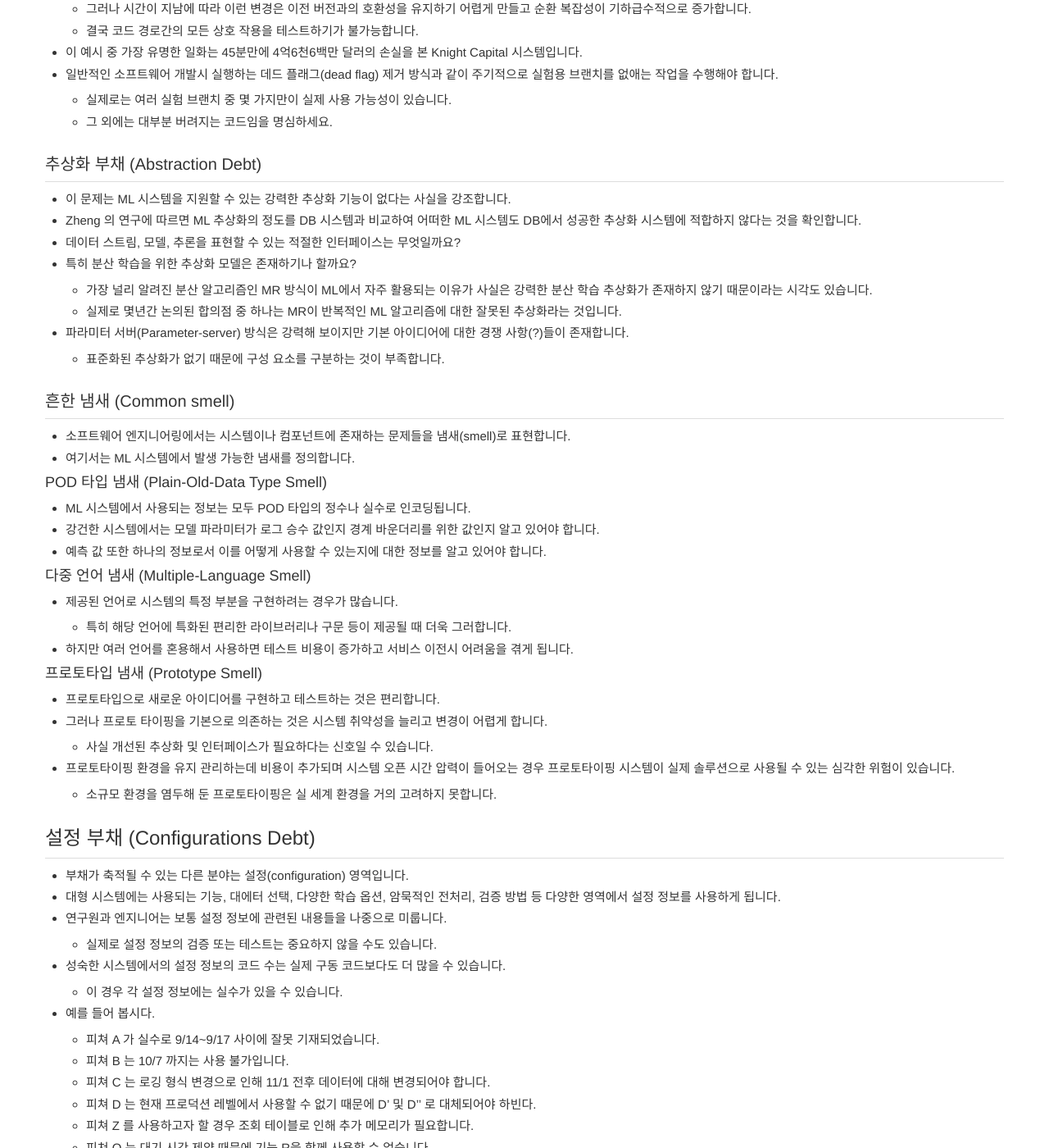
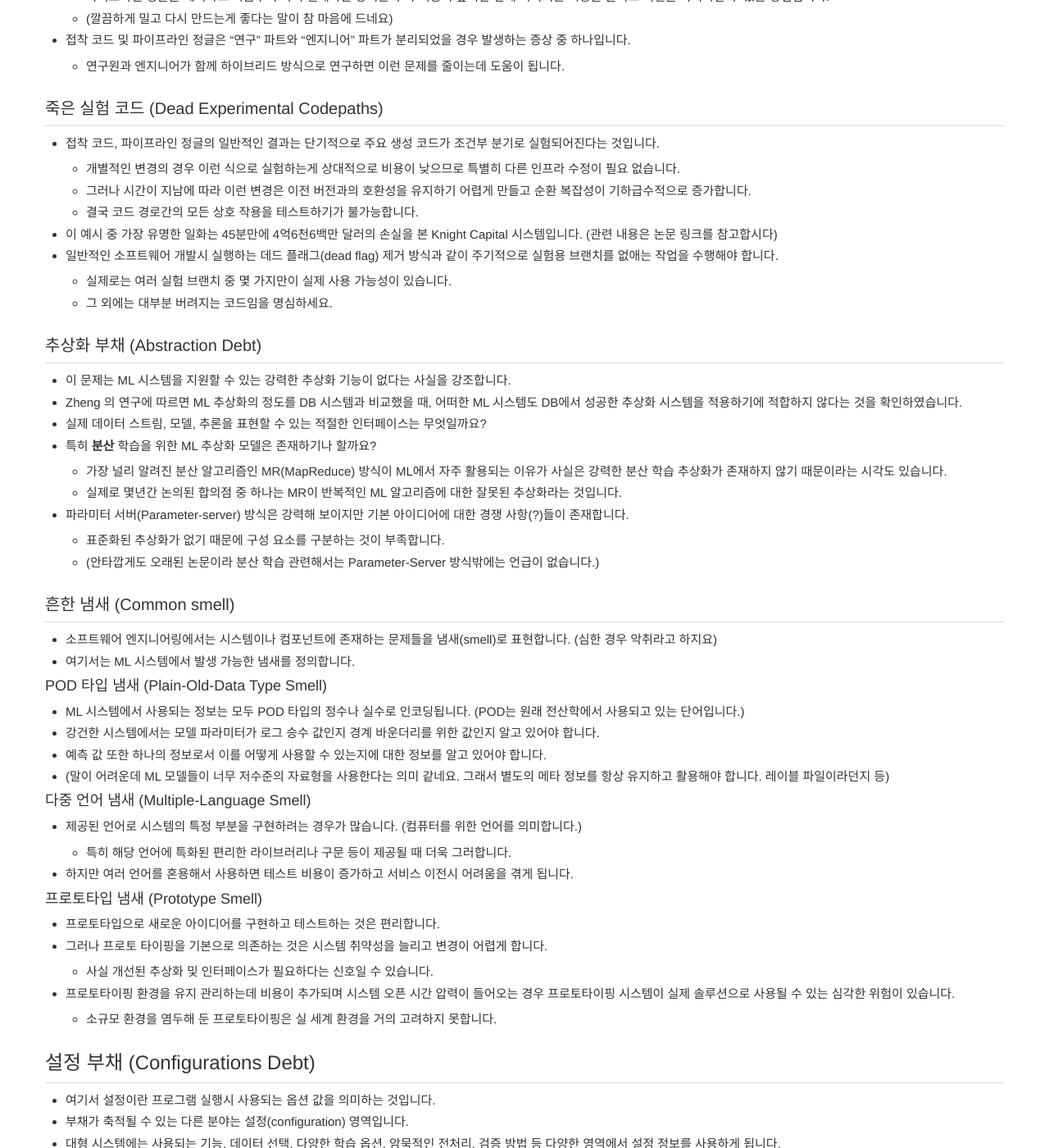
Before and after one commit to norman3/papers, a Jekyll site: the page built from docs/hidden_technical_debt.md, in a window 1280 px wide and 1400 px high, scrolled down 5484 px. Shown: the whole window at 82% size. Built offline with Jekyll 4.4.1, drawn with Linux system fonts in a browser that asks for light colours; nearby versions of some CDN libraries; library files that are not in the unit come from our copies; formulas are drawn with MathJax 3; some of the changed text lies outside the part shown.

Commit message:
Update hidden_technical_debt.md

```diff
--- a/docs/hidden_technical_debt.md
+++ b/docs/hidden_technical_debt.md
@@ -47,11 +47,12 @@ link_url: https://papers.nips.cc/paper/656-hidden-technical-debt-in-machine-lear
 - ML 시스템은 입력 신호를 혼합하여 개선을 불가능하게 합니다.
 - 예를 들어 모델 내의 피쳐(feature) 를 \\(x\_1\\), ...\\(x\_n\\) 개 사용하는 시스템에서 \\(x\_1\\) 의 입력 분포가 변경되면 나머지 \\(n-1\\) 개의 피쳐의 중요도, 가중치 등이 모두 변경되야 할 수도 있습니다.
     - 이는 모델의 배치 스타일을 사용하던 온라인 방식으로 학습하던 상관없이 동일하게 적용됩니다.
-- 이는 새로운 피쳐 \\(x\_{n+1}\\) 을 추가한다거나 혹은 임의의 피쳐 \\(x\_j\\) 를 제거할 때에도 동일합니다.
-- 모든 입력은 서로 독립적이지 않습니다. 이를 우리는 CACE 라고 부릅니다.
+- 이는 새로운 피쳐 \\(x\_{n+1}\\) 을 추가한다거나 혹은 임의의 피쳐 \\(x\_j\\) 를 제거할 때에도 동일하게 적용됩니다.
+- 모든 입력은 서로 독립적이지 않습니다. 이를 우리는 CACE 현상이라고 부릅니다.
 - CACE 원리 (Changing Anything Changes Everything.)
+    - 하나가 변하면 전체가 변한다는 의미입니다.
     - 이는 입력 시그널의 변경 뿐만 아니라 사용하는 하이퍼 파라미터, 학습을 위한 설정, 샘플링 방법, threshold 결정, 데이터 선택 등 모든 가능한 변경들로부터 발생할 수 있습니다.
-- 이를 통합할 수 있는 한가지 방법은 앙상블(ensemble)을 도입하는 것입니다.
+- 이를 통합할 수 있는 한 가지 쉬운 방법은 앙상블(ensemble)을 도입하는 것입니다.
     - 이 방법은 특정한 경우에는 아주 잘 동작합니다
         - 문제 정의상 문제가 서브 태스크로 나뉘어질 수 있는 경우에 적용하기 좋습니다.
     - 물론 대부분의 경우에도 앙상블은 잘 동작합니다. 각 모델의 에러는 서로 연관성이 없기 때문입니다.
@@ -79,8 +80,8 @@ link_url: https://papers.nips.cc/paper/656-hidden-technical-debt-in-machine-lear
 - 좀 더 고전적인 소프트웨어 엔지니어링 분야이서는 이를 가시성 부채(*visiblity debt*)라고 부릅니다.
 - 이는 다른 모델에 숨겨진 강한 종속성을 만들어내기 때문에 최고로 비싼 비용이여 최악의 위험성을 내포합니다.
 - 만약 모델 \\(m\_a\\) 가 개선되면 모든 다른 파트에 영향을 주게 됩니다.
-- 경험적으로 이러한 강 결합은 운영 비용을 빠르게 증가시키고 문제를 어렵게 만들어 냅니다.
-- 게다가 이 문제는 숨겨진 피드백 루프 (hidden feedback loop) 를 만들어냅니다. (뒤에 설명합니다.)
+    - 경험적으로 이러한 강 결합은 운영 비용을 빠르게 증가시키고 문제를 어렵게 만들어 냅니다.
+- 게다가 이 문제는 숨겨진 피드백 루프 (hidden feedback loop) 를 만들어냅니다. (이는 뒤에 설명합니다.)
 - 숨겨진 고객(undeclared consumer)을 찾아내는 것은 매우 어렵습니다.
     - 엄격한 접근 제약이 없는 경우 엔지니어들은 (특히 마감이 다가올 때) 가장 손쉬운 정보를 활용하기 때문입니다.
 
@@ -89,7 +90,7 @@ link_url: https://papers.nips.cc/paper/656-hidden-technical-debt-in-machine-lear
 - 의존성 부채(dependency debt)는 전통적으로 코드 레벨에서 발생하는 부채 문제였습니다.
 - 하지만 ML 시스템에선 데이터 의존성 문제가 더 큰 문제입니다.
     - 게다가 더 발견하기 어렵습니다.
-- 코드에 의한 의존성 부채는 정적 분석 Tool 등을 활용하여 제거할 수 있습니다. 하지만 데이터에 의한 의존성 부채는 이런 Tool 들이 없습니다.
+- 코드에 의한 의존성 부채는 정적 분석 Tool 등을 활용하여 제거할 수 있습니다. 하지만 데이터에 의한 의존성 부채는 아쉽게도 현재 이런 Tool들이 없습니다.
 
 ### 불안정한 데이터 의존성 (Unstable Data Dependencies)
 
@@ -132,10 +133,11 @@ link_url: https://papers.nips.cc/paper/656-hidden-technical-debt-in-machine-lear
 
 - 전통적으로 코드 관점에서는 컴파일러와 빌드 시스템에서 의존성과 관련된 정적 분석을 수행해 줍니다.
 - 하지만 데이터 의존성에 대해서는 이에 대한 도구나 경험이 부족합니다.
-    - 그럼에보 불구하고 오류 확인, 사용자 추적, 마이그레이션, 업데이트 시행시 필수적인 부분입니다.
+    - 그럼에도 불구하고 오류 확인, 사용자 추적, 마이그레이션, 업데이트 시행시 이러한 분석은 필수적인 부분입니다.
 - 이에 대한 도구 중 하나는 자동 피쳐 관리 시스템으로 데이터 소스와 피쳐에 대해 주석(annotated)을 표기할 수 있습니다.
     - 그런 다음 자동화된 체크 과정을 통해 모든 종속성에 적절한 주석이 달려있는지를 확인할 수 있습니다.
 - 이런 종류의 Tool은 실제 서비스의 마이그래이션 및 삭제 처리를 더 안전하게 수행할 수 있습니다.
+- (SE 관련 논문이라 문장이 너무 추상적인데 그냥 정보를 관리할 수 있는 시스템을 구축하라는 의미같습니다.)
 
 ## Feedback Loops
 
@@ -151,17 +153,21 @@ link_url: https://papers.nips.cc/paper/656-hidden-technical-debt-in-machine-lear
     - bandits 알고리즘은 간단히 이야기해서 각기 다른 리워드를 가진 슬롯 머신에서 한번에 한 슬롯 머신에서만 돈을 빼 갈수 있는 도적이 H 시간 후에 최종 보상을 최대화하는 문제입니다.
     - 여기서 문제는 bandits 알고리즘이 실제 문제에서 요구되는 액션 공간만큼 확장하기 어렵다는 것입니다.
     - 보통 랜덤 값을 이용하거나 모델 영역 중 확실한 부분은 따로 분리해서 복잡도를 줄입니다.
+- (이것도 너무 추상적이라 이해하기 어려운 부분이 있는데 사실 별로 중요한 부분은 아닌 것 같습니다.)
 
 ### 숨겨진 피드백 루프 (Hidden Feedback Loops)
 
 - 직접적인 피드백 루프는 분석 비용이 꽤 들지만 ML 연구자들이 자연스럽게 연구할 수 있는 통계적 도전 과제를 제시합니다.
+    - (그냥 분석하긴 어렵지만 할려면 할 수있다고 설명하면 될텐데 말이 참 어렵습니다.)
 - 이것보다 더 어려운 상황은 두개의 시스템이 간접적으로 서로에게 영향을 미치는 숨겨진 피드백 루프입니다.
 - 하나의 예를 들면,
     - 각기 다른 두 시스템이 독립적으로 웹 페이지의 패싯을 결정하는 경우 한쪽이 시스템을 변경하면 다른 쪽의 결과가 달라질 수 있습니다.
     - 사용자가 변경에 반응하여 클릭이 달라집니다.
+    - (그냥 이것도 애매한 내용인데 단순히 생각해보면 서로의 출력값이 상대방의 입력값이 될 수 있다는 의미입니다.)
 - 이 숨겨진 루프는 완진히 분리된 시스템에서 발생할 수 있습니다.
 - 완전히 다른 두 투자회사가 주식 예측 프로그램을 각기 내어놓았다고 해봅시다.
     - 이 중 한 쪽이 성능을 개선하는 경우 (아니면 끔찍한 버그를 내포했거나) 이것이 구매로 이어져 다른 회사의 모델에 영향을 주게 됩니다.
+    - 의도하지 않아도 두 시스템이 영향을 미치게 되는 현상을 생각하면 됩니다.
 
 
 ## ML 시스템의 안티 패턴들 (ML-System Anti-Patterns)
@@ -173,15 +179,16 @@ link_url: https://papers.nips.cc/paper/656-hidden-technical-debt-in-machine-lear
 - 불행하게도 ML 시스템은 부채가 많을 수밖에 없는 디자인 패턴으로 끝나게 됩니다.
 - 이 섹션에서는 ML 시스템에 흔히 보여지는 안티 패턴을 기술합니다.
 
-### 접착제 코드 (Glue code)
+### 접착 코드 (Glue code)
 
 - ML 연구자들은 독립된 패키지 형식으로 솔루션을 개발하는 경향이 있습니다.
 - 이 때 다양한 오픈소스 패키지를 사용하게 되는데 이런 경우 접착코드 패턴이 생겨납니다.
-    - 데이터 입출력시 막대한 양의 지원 코드가 생겨나기 쉽습니다.
-- 접착제 코드는 코드를 특정 패키지에 고정시키는 경향이 있기 때문에 장기적으로는 비싼 비용을 치르게 됩니다.
+    - 특히 데이터 입출력시 막대한 양의 지원 코드가 생겨나기 쉽습니다.
+- 접착제 코드는 코드를 특정 패키지만을 사용하도록 고정시키는 경향이 있기 때문에 장기적으로는 비싼 비용을 치르게 됩니다.
     - 일반화된 패키지를 도입하면 목적 함수 조절이 어려워지기 때문에 개선점 적용이 어려울 수 있습니다.
 - 이미 성숙된 시스템은 최대 5% ML 코드와 95% 정도의 접착 코드가 구성될 수 있습니다.
     - 따라서 일반적인 패키지를 선호하는 것 보다 깨끗한 상태의 기본 솔루션을 만드는게 비용을 줄일 수 있습니다.
+    - (사실 이해는 잘 되지 않습니다. 진짜 이런지)
 - 접착 코드를 줄이는 방안은 블랙박스 스타일의 패키지들을 API 로 한번 감싸는 것입니다.
     - 이를 통해 재사용성을 높이고 패키지 변경 비용을 줄일 수 있습니다.
 
@@ -195,6 +202,7 @@ link_url: https://papers.nips.cc/paper/656-hidden-technical-debt-in-machine-lear
 - 이 모든 것이 시스템의 기술적 부채를 증가시킵니다.
 - 파이프라인 정글 문제는 데이터 수입 및 추출에 대해 전체적으로 조망해야만 피해갈 수 있습니다.
     - 파이프라인 정글을 폐기하고 처음부터 다시 설계하는 방식은 투자 비용이 높지만 전체 지속되는 비용을 줄이고 혁신을 가속화할 수 있는 방법입니다.
+    - (깔끔하게 밀고 다시 만드는게 좋다는 말이 참 마음에 드네요)
 - 접착 코드 및 파이프라인 정글은 "연구" 파트와 "엔지니어" 파트가 분리되었을 경우 발생하는 증상 중 하나입니다.
     - 연구원과 엔지니어가 함께 하이브리드 방식으로 연구하면 이런 문제를 줄이는데 도움이 됩니다.
 
@@ -205,7 +213,7 @@ link_url: https://papers.nips.cc/paper/656-hidden-technical-debt-in-machine-lear
     - 개별적인 변경의 경우 이런 식으로 실험하는게 상대적으로 비용이 낮으므로 특별히 다른 인프라 수정이 필요 없습니다.
     - 그러나 시간이 지남에 따라 이런 변경은 이전 버전과의 호환성을 유지하기 어렵게 만들고 순환 복잡성이 기하급수적으로 증가합니다.
     - 결국 코드 경로간의 모든 상호 작용을 테스트하기가 불가능합니다.
-- 이 예시 중 가장 유명한 일화는 45분만에 4억6천6백만 달러의 손실을 본 Knight Capital 시스템입니다.
+- 이 예시 중 가장 유명한 일화는 45분만에 4억6천6백만 달러의 손실을 본 Knight Capital 시스템입니다. (관련 내용은 논문 링크를 참고합시다)
 - 일반적인 소프트웨어 개발시 실행하는 데드 플래그(dead flag) 제거 방식과 같이 주기적으로 실험용 브랜치를 없애는 작업을 수행해야 합니다.
     - 실제로는 여러 실험 브랜치 중 몇 가지만이 실제 사용 가능성이 있습니다.
     - 그 외에는 대부분 버려지는 코드임을 명심하세요.
@@ -214,28 +222,30 @@ link_url: https://papers.nips.cc/paper/656-hidden-technical-debt-in-machine-lear
 ### 추상화 부채 (Abstraction Debt)
 
 - 이 문제는 ML 시스템을 지원할 수 있는 강력한 추상화 기능이 없다는 사실을 강조합니다.
-- Zheng 의 연구에 따르면 ML 추상화의 정도를 DB 시스템과 비교하여 어떠한 ML 시스템도 DB에서 성공한 추상화 시스템에 적합하지 않다는 것을 확인합니다.
-- 데이터 스트림, 모델, 추론을 표현할 수 있는 적절한 인터페이스는 무엇일까요?
-- 특히 분산 학습을 위한 추상화 모델은 존재하기나 할까요?
-    - 가장 널리 알려진 분산 알고리즘인 MR 방식이 ML에서 자주 활용되는 이유가 사실은 강력한 분산 학습 추상화가 존재하지 않기 때문이라는 시각도 있습니다.
+- Zheng 의 연구에 따르면 ML 추상화의 정도를 DB 시스템과 비교했을 때, 어떠한 ML 시스템도 DB에서 성공한 추상화 시스템을 적용하기에 적합하지 않다는 것을 확인하였습니다.
+- 실제 데이터 스트림, 모델, 추론을 표현할 수 있는 적절한 인터페이스는 무엇일까요?
+- 특히 **분산** 학습을 위한 ML 추상화 모델은 존재하기나 할까요?
+    - 가장 널리 알려진 분산 알고리즘인 MR(MapReduce) 방식이 ML에서 자주 활용되는 이유가 사실은 강력한 분산 학습 추상화가 존재하지 않기 때문이라는 시각도 있습니다.
     - 실제로 몇년간 논의된 합의점 중 하나는 MR이 반복적인 ML 알고리즘에 대한 잘못된 추상화라는 것입니다.
 - 파라미터 서버(Parameter-server) 방식은 강력해 보이지만 기본 아이디어에 대한 경쟁 사항(?)들이 존재합니다.
     - 표준화된 추상화가 없기 때문에 구성 요소를 구분하는 것이 부족합니다.
+    - (안타깝게도 오래된 논문이라 분산 학습 관련해서는 Parameter-Server 방식밖에는 언급이 없습니다.)
 
 ### 흔한 냄새 (Common smell)
 
-- 소프트웨어 엔지니어링에서는 시스템이나 컴포넌트에 존재하는 문제들을 냄새(smell)로 표현합니다.
+- 소프트웨어 엔지니어링에서는 시스템이나 컴포넌트에 존재하는 문제들을 냄새(smell)로 표현합니다. (심한 경우 악취라고 하지요)
 - 여기서는 ML 시스템에서 발생 가능한 냄새를 정의합니다.
 
 #### POD 타입 냄새 (Plain-Old-Data Type Smell)
 
-- ML 시스템에서 사용되는 정보는 모두 POD 타입의 정수나 실수로 인코딩됩니다.
+- ML 시스템에서 사용되는 정보는 모두 POD 타입의 정수나 실수로 인코딩됩니다. (POD는 원래 전산학에서 사용되고 있는 단어입니다.)
 - 강건한 시스템에서는 모델 파라미터가 로그 승수 값인지 경계 바운더리를 위한 값인지 알고 있어야 합니다.
 - 예측 값 또한 하나의 정보로서 이를 어떻게 사용할 수 있는지에 대한 정보를 알고 있어야 합니다.
+- (말이 어려운데 ML 모델들이 너무 저수준의 자료형을 사용한다는 의미 같네요. 그래서 별도의 메타 정보를 항상 유지하고 활용해야 합니다. 레이블 파일이라던지 등)
 
 #### 다중 언어 냄새 (Multiple-Language Smell)
 
-- 제공된 언어로 시스템의 특정 부분을 구현하려는 경우가 많습니다.
+- 제공된 언어로 시스템의 특정 부분을 구현하려는 경우가 많습니다. (컴퓨터를 위한 언어를 의미합니다.)
     - 특히 해당 언어에 특화된 편리한 라이브러리나 구문 등이 제공될 때 더욱 그러합니다.
 - 하지만 여러 언어를 혼용해서 사용하면 테스트 비용이 증가하고 서비스 이전시 어려움을 겪게 됩니다.
 
@@ -250,12 +260,13 @@ link_url: https://papers.nips.cc/paper/656-hidden-technical-debt-in-machine-lear
 
 ## 설정 부채 (Configurations Debt)
 
+- 여기서 설정이란 프로그램 실행시 사용되는 옵션 값을 의미하는 것입니다.
 - 부채가 축적될 수 있는 다른 분야는 설정(configuration) 영역입니다.
-- 대형 시스템에는 사용되는 기능, 대에터 선택, 다양한 학습 옵션, 암묵적인 전처리, 검증 방법 등 다양한 영역에서 설정 정보를 사용하게 됩니다.
-- 연구원과 엔지니어는 보통 설정 정보에 관련된 내용들을 나중으로 미룹니다.
-    - 실제로 설정 정보의 검증 또는 테스트는 중요하지 않을 수도 있습니다.
+- 대형 시스템에는 사용되는 기능, 데이터 선택, 다양한 학습 옵션, 암묵적인 전처리, 검증 방법 등 다양한 영역에서 설정 정보를 사용하게 됩니다.
+- 연구원과 엔지니어는 보통 설정 정보에 관련된 내용(개발)들을 나중으로 미룹니다.
+    - 그리고 실제로 설정 정보의 검증 또는 테스트는 최종 결과에 중요하지 않을 수도 있습니다.
 - 성숙한 시스템에서의 설정 정보의 코드 수는 실제 구동 코드보다도 더 많을 수 있습니다.
-    - 이 경우 각 설정 정보에는 실수가 있을 수 있습니다.
+    - 이 경우 각 설정 정보에는 실수가 있을 가능성이 높습니다. (코드 라인이 길기 때문에요).
 - 예를 들어 봅시다.
     - 피쳐 A 가 실수로 9/14~9/17 사이에 잘못 기재되었습니다.
     - 피쳐 B 는 10/7 까지는 사용 불가입니다.
@@ -265,6 +276,7 @@ link_url: https://papers.nips.cc/paper/656-hidden-technical-debt-in-machine-lear
     - 피쳐 Q 는 대기 시간 제약 때문에 기능 R을 함께 사용할 수 없습니다.
 - 이런 제약점들로 인해서 설정을 올바르게 수정하기 어렵습니다.
     - 설정 오류로 인해 작업 시간이 많이 소요되고 리소스가 낭비되는 경우가 흔합니다.
+    - (예제가 참 별로입니다.)
 - 우리는 다음 원칙을 통해 명확한 설정 시스템을 설명합니다.
 
 - 필수 조건
```
Also changed, not shown: other parts of docs/hidden_technical_debt.md (+2 -2 lines).
